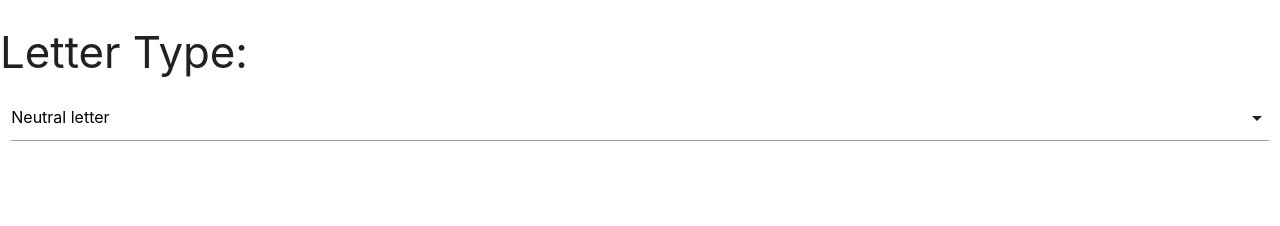
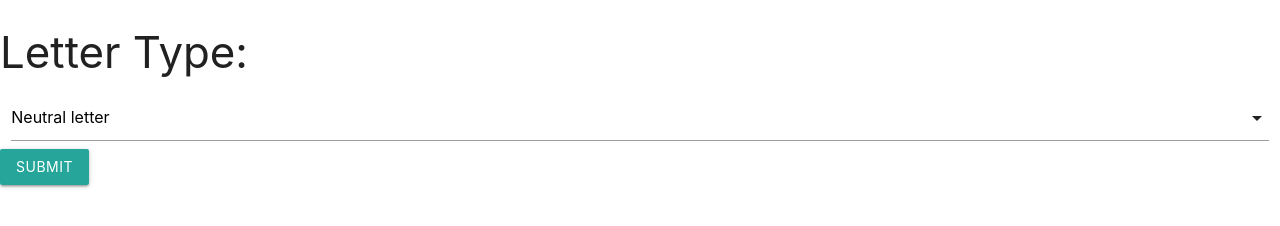
Before and after one commit to Lioncat2002/lover_website, a plain HTML site: page index.html in a window 1280 px wide. Drawn offline with nearby package versions, Linux system fonts and the light colour scheme.

Commit message:
mvp done

```diff
--- a/index.html
+++ b/index.html
@@ -19,13 +19,16 @@
 
     <div class="row">
         <div class="col s12">
-            <select id="lang">
+            <select id="letter_type">
                 <option value="-1" selected >Neutral letter</option>
                 <option value="0" >Letter to a girl</option>
                 </select>
         </div>
-        <div class="col s12" id="letter">
+        <button class="btn" onclick="fetch_letter()">Submit</button>
+        <div class="col s12">
+            <h5  id="letter">
 
+            </h5>
         </div>
     </div>
     <script>
--- a/js/index.js
+++ b/js/index.js
@@ -0,0 +1,19 @@
+function fetch_letter(){
+    let type=document.getElementById("letter_type").value;
+
+    let letter_type=""
+    switch(type){
+        case '0':
+
+            letter_type="female"
+            break
+        default:
+            letter_type="neutral"
+    }
+
+    let res=fetch(`https://lover-kappa.vercel.app/v1/letter/${letter_type}`)
+
+    res.then(r=>r.json()).then(data=>{
+        document.getElementById("letter").innerText=data["letter"]
+    })
+}
```
